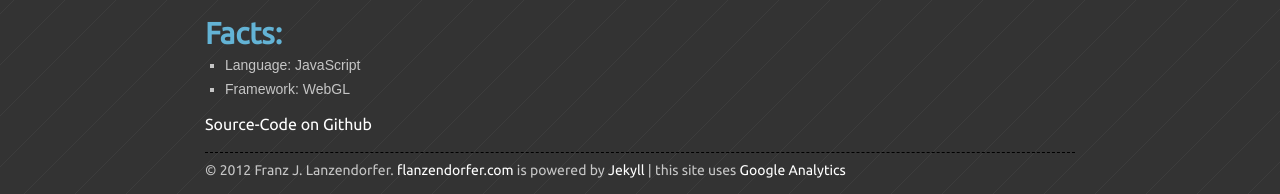
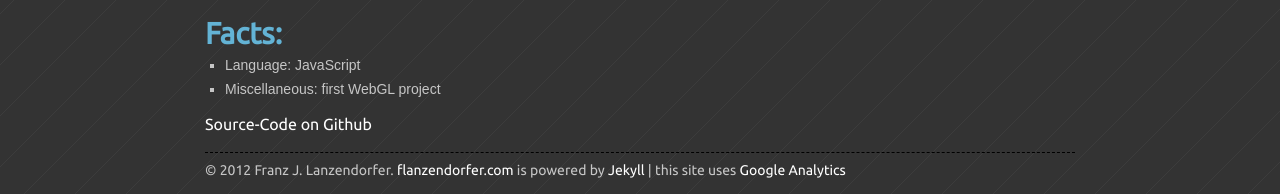
Before and after one commit to Joe-Z/joe-z.github.io, a Jekyll site: the page built from _posts/2012-02-12-agar_agar.html, in a window 1280 px wide. Shown: the part 1006-1200 px from the top of the page. Built offline with Jekyll 4.4.1, drawn with Linux system fonts in a browser that asks for light colours; Markdown is read by kramdown in place of the engine named in the settings.

Commit message:
altered agar agar entry

```diff
--- a/_posts/2012-02-12-agar_agar.html
+++ b/_posts/2012-02-12-agar_agar.html
@@ -2,7 +2,7 @@
 layout: post
 title: Agar Agar
 language: JavaScript
-framework: WebGL
+miscFact: first WebGL project
 
 Video: <iframe src="http://joe-z.multimediatechnology.at/mini-agar-agar/" width="400" height="300" frameborder="0" ></iframe>
 
```
